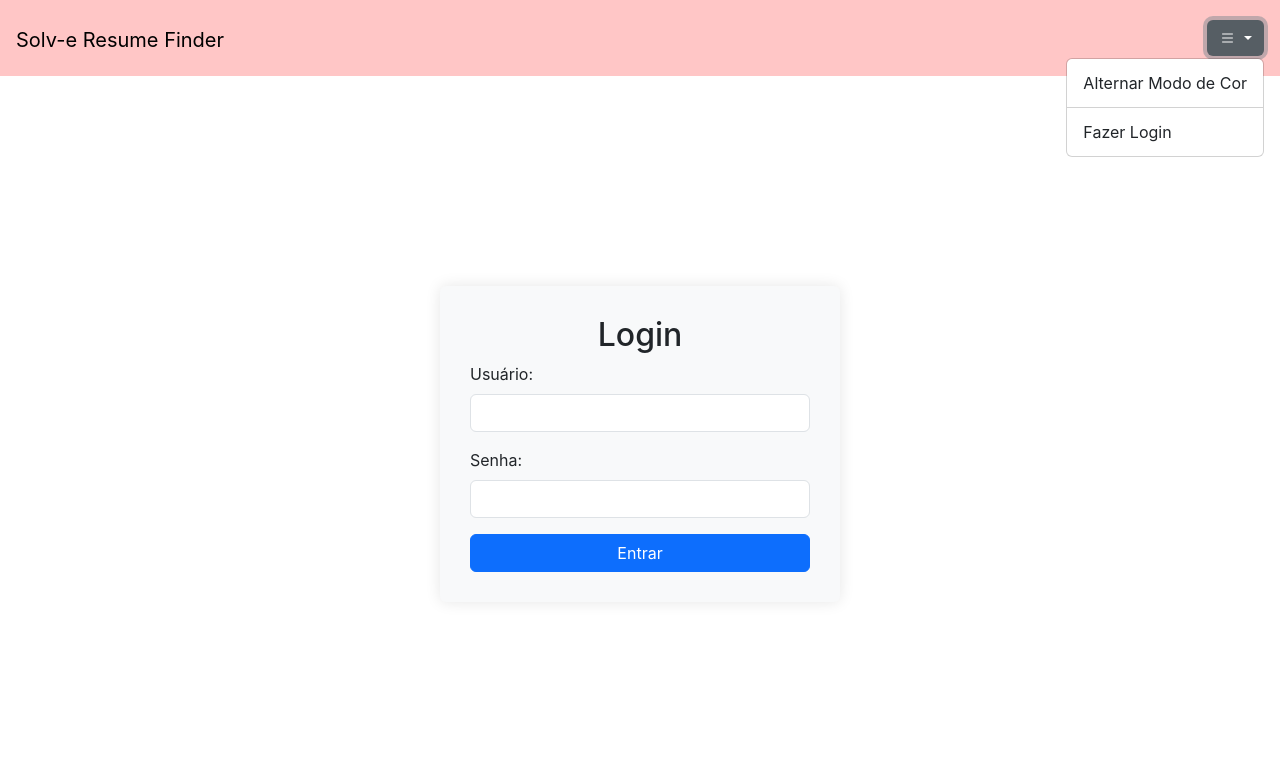
After one commit to Moscarde/perfect_resume_finder, a Flask app: page /login in a window 1280 px wide, after a click that opens the changed part. The commit adds this page. Shown: the top 763 px of the page. Run offline with Flask 3, Linux system fonts and the light colour scheme; some libraries are stand-ins or nearby versions.

Commit message:
feat: login page, visual improvements

```diff
--- a/app.py
+++ b/app.py
@@ -1,28 +1,77 @@
 import threading
+from functools import wraps
 
-from flask import Flask, jsonify, render_template, request
+from flask import (
+    Flask,
+    flash,
+    jsonify,
+    redirect,
+    render_template,
+    request,
+    session,
+    url_for,
+)
 from flask_socketio import SocketIO, emit
 
 from modules.db_operations import (
     db_process_and_insert_data,
+    db_search_by_terms,
     get_db_length,
-    db_search_by_terms,
 )
 from modules.load_configs import load_config
 from modules.utils import count_new_resumes
 
 app = Flask(__name__)
-app.secret_key = 'secret_key'
+app.secret_key = "secret_key"
 load_config(app)
 socketio = SocketIO(app)
 
 
+def login_required(f):
+    @wraps(f)
+    def decorated_function(*args, **kwargs):
+        if "logged_in" not in session or not session["logged_in"]:
+            flash("Você precisa estar logado para acessar esta página.", "danger")
+            return redirect(url_for("login"))
+        return f(*args, **kwargs)
+
+    return decorated_function
+
+
+@app.route("/login", methods=["GET", "POST"])
+def login():
+    if request.method == "POST":
+        username = request.form.get("username")
+        password = request.form.get("password")
+
+        # Autenticação simples com credenciais estáticas
+        if username == "admin" and password == "admin":
+            session["logged_in"] = True
+            session["username"] = username
+            flash("Login realizado com sucesso!", "success")
+            return redirect(url_for("home"))
+        else:
+            flash("Credenciais inválidas, tente novamente.", "danger")
+
+    return render_template("login.html")
+
+
+@app.route("/logout")
+@login_required
+def logout():
+    session.pop("logged_in", None)
+    flash("Logout realizado com sucesso!", "success")
+    return redirect(url_for("login"))
+
+
 @app.route("/")
+@login_required
 def home():
     return render_template("home.html")
 
 
 @app.route("/atualizar_db", methods=["GET"])
+@login_required
 def atualizar_db():
     count_db = get_db_length(app)
     print("Quantidade de registros no banco:", count_db)
@@ -36,6 +85,7 @@ def atualizar_db():
 
 
 @app.route("/buscar_curriculos", methods=["GET", "POST"])
+@login_required
 def buscar_curriculos():
     if request.method == "GET":
         return render_template("buscar_curriculos.html")
@@ -49,6 +99,7 @@ def buscar_curriculos():
 
 
 @app.route("/processar_novos_dados", methods=["POST"])
+@login_required
 def processar_novos_dados():
 
     def run_db_process_and_insert_data():
@@ -68,5 +119,15 @@ def processar_novos_dados():
     return jsonify({"status": "Processamento iniciado!"})
 
 
+@app.route("/set_dark_mode", methods=["POST"])
+def set_dark_mode():
+    data = request.json
+    dark_mode = data.get("dark_mode")
+    if dark_mode is not None:
+        session["color_mode"] = "dark" if dark_mode else "light"
+        return jsonify({"status": "success", "mode": session["color_mode"]})
+    return jsonify({"status": "error"}), 400
+
+
 if __name__ == "__main__":
     app.run(debug=True)
--- a/static/styles.css
+++ b/static/styles.css
@@ -1,14 +1,36 @@
+body {
+    font-family: "Inter", Helvetica, sans-serif;
+}
+
 body.dark-mode {
     background-color: #121212;
     color: #ffffff;
 }
 
-.img-logo {
-    filter:
-        drop-shadow(0 0 10px #EBEBEB)
-        drop-shadow(0 0 20px #EBEBEB);
-}
 
 .font-italic {
     font-style: italic;
 }
+
+.navbar {
+    background-color: #ffc6c6
+}
+.home-container {
+    min-height: 80vh;
+    display: flex;
+    justify-content: center;
+    align-items: center;
+}
+
+.login-container {
+    min-height: 80vh;
+    display: flex;
+    justify-content: center;
+    align-items: center;
+}
+.login-box {
+    width: 100%;
+    max-width: 400px;
+    padding: 30px;
+    box-shadow: 0 0 15px rgba(0, 0, 0, 0.1);
+}
--- /dev/null
+++ b/static/toggle_dark_mode.js
@@ -0,0 +1,25 @@
+document.getElementById('toggle-dark-mode').addEventListener('click', function() {
+    const body = document.body;
+    const darkMode = body.classList.toggle('dark-mode');
+
+    // Enviar a alteração para o servidor via POST usando fetch
+    fetch('/set_dark_mode', {
+        method: 'POST',
+        headers: {
+            'Content-Type': 'application/json'
+        },
+        body: JSON.stringify({ dark_mode: darkMode })
+    })
+    .then(response => {
+        if (!response.ok) {
+            throw new Error('Erro na requisição');
+        }
+        return response.json();
+    })
+    .then(data => {
+        console.log('Modo de cor alterado para: ' + data.mode);
+    })
+    .catch(error => {
+        console.error('Erro ao alterar o modo de cor:', error);
+    });
+});
--- a/templates/base.html
+++ b/templates/base.html
@@ -4,27 +4,46 @@
     <meta charset="UTF-8">
     <meta name="viewport" content="width=device-width, initial-scale=1.0">
     <link href="https://cdn.jsdelivr.net/npm/bootstrap@5.3.3/dist/css/bootstrap.min.css" rel="stylesheet" integrity="sha384-QWTKZyjpPEjISv5WaRU9OFeRpok6YctnYmDr5pNlyT2bRjXh0JMhjY6hW+ALEwIH" crossorigin="anonymous">
+    <link rel="stylesheet" href="https://cdn.jsdelivr.net/npm/bootstrap-icons@1.10.5/font/bootstrap-icons.css">
     <link rel="stylesheet" href="{{ url_for('static', filename='styles.css') }}">
-    <title>Perfect Resume Finder</title>
+    <title>Solv-e Resume Finder</title>
 </head>
-<body class="{% if session.get('dark_mode') %}dark-mode{% endif %}">
-    <nav class="navbar navbar-light bg-light p-3">
-        <a class="navbar-brand" href="/">Perfect Resume Finder</a>
-        <button class="btn btn-secondary" id="toggle-dark-mode">Toggle Dark Mode</button>
+
+<body class="{{ 'dark-mode' if session.get('color_mode') == 'dark' else '' }}">
+    <nav class="navbar navbar-light p-3 ">
+        <a class="navbar-brand mt-1" href="/">Solv-e Resume Finder</a>
+
+        <!-- Dropdown no canto direito -->
+        <div class="dropdown ms-auto">
+            <a class="btn btn-secondary dropdown-toggle" href="#" id="userDropdown" data-bs-toggle="dropdown" aria-expanded="false" style="border: none;">
+                <i class="bi bi-list"></i>
+            </a>
+
+            <ul class="dropdown-menu dropdown-menu-end" aria-labelledby="userDropdown">
+                <!-- Opção de alternar o modo de cor -->
+                <li>
+                    <button class="dropdown-item" id="toggle-dark-mode">Alternar Modo de Cor</button>
+                </li>
+                <li><hr class="dropdown-divider"></li>
+                <!-- Verificar sessão Flask para mostrar se o usuário está logado -->
+                {% if session.get('logged_in') %}
+                    <li><span class="dropdown-item">Logado como <span class="fw-bold">{{ session['username'] }}</span></span></li>
+                    <li><a class="dropdown-item" href="/logout">Clique para sair</a></li>
+                {% else %}
+                    <li><a class="dropdown-item" href="/login">Fazer Login</a></li>
+                {% endif %}
+            </ul>
+        </div>
     </nav>
+
     <div class="container mt-5">
         {% block content %}{% endblock %}
     </div>
     <script src="https://code.jquery.com/jquery-3.5.1.min.js"></script>
     <script src="https://cdnjs.cloudflare.com/ajax/libs/socket.io/4.0.0/socket.io.min.js"></script>
     <script src="https://cdn.jsdelivr.net/npm/bootstrap@5.3.3/dist/js/bootstrap.bundle.min.js" integrity="sha384-YvpcrYf0tY3lHB60NNkmXc5s9fDVZLESaAA55NDzOxhy9GkcIdslK1eN7N6jIeHz" crossorigin="anonymous"></script>
-    <script>
-        $('#toggle-dark-mode').click(function() {
-            let darkMode = $('body').hasClass('dark-mode');
-            $('body').toggleClass('dark-mode');
-            $.post('/set_dark_mode', { dark_mode: !darkMode });
-        });
-    </script>
+    <script src="{{ url_for('static', filename='toggle_dark_mode.js') }}"></script>
+
     {% block scripts %}{% endblock %}
 </body>
 </html>
--- /dev/null
+++ b/templates/login.html
@@ -0,0 +1,24 @@
+{% extends 'base.html' %}
+
+{% block content %}
+
+<div class="container login-container text-dark">
+    <div class="login-box bg-light rounded">
+        <h2 class="text-center ">Login</h2>
+        <form method="POST">
+            <div class="mb-3">
+                <label for="username" class="form-label">Usuário:</label>
+                <input type="text" class="form-control" name="username" id="username" required>
+            </div>
+            <div class="mb-3">
+                <label for="password" class="form-label">Senha:</label>
+                <input type="password" class="form-control" name="password" id="password" required>
+            </div>
+            <div class="text-center">
+                <button type="submit" class="btn btn-primary w-100">Entrar</button>
+            </div>
+        </form>
+    </div>
+</div>
+
+{% endblock %}
```
Also changed, not shown: templates/home.html (+10 -4 lines), modules/utils.py (line endings or trailing spaces), static/solv-e.jpg (added).
